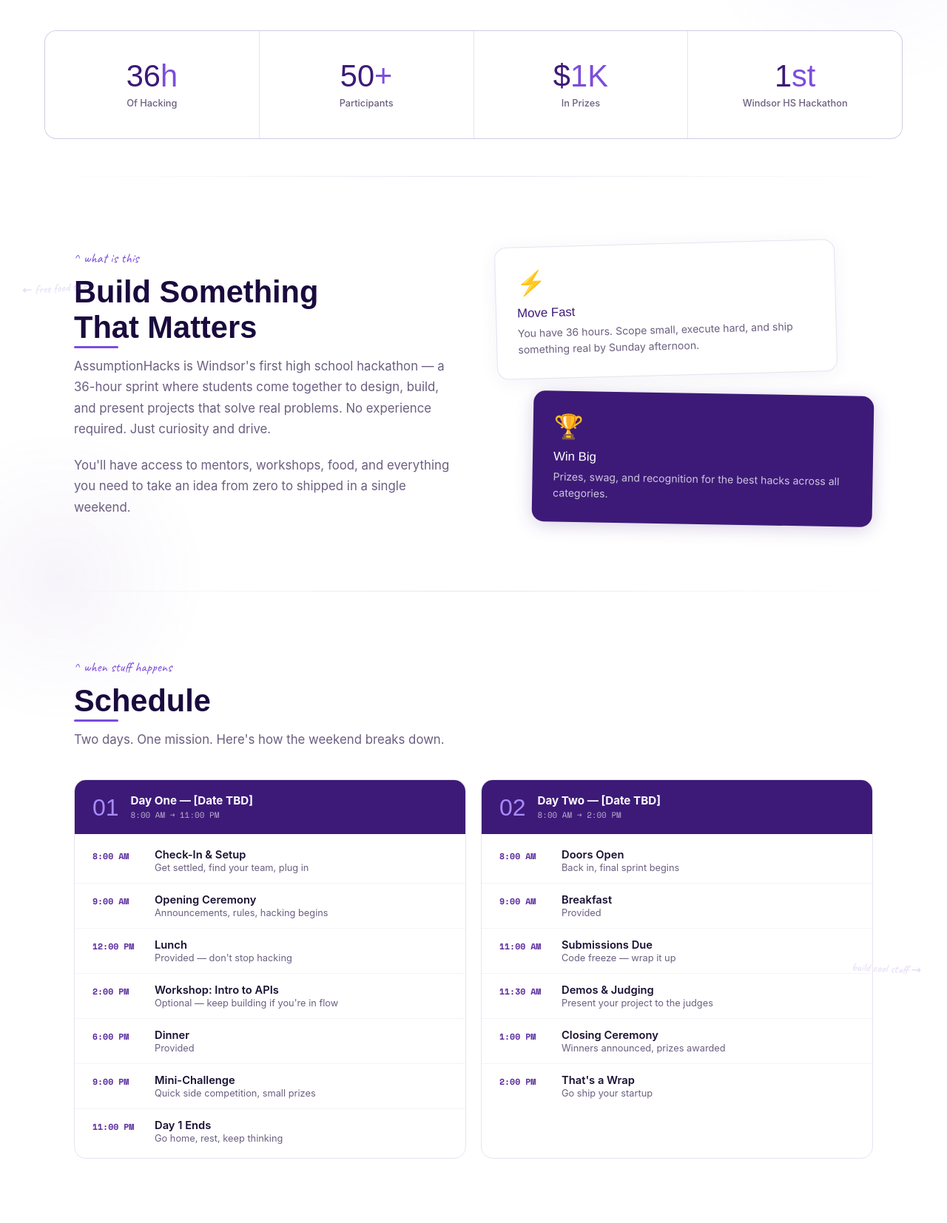
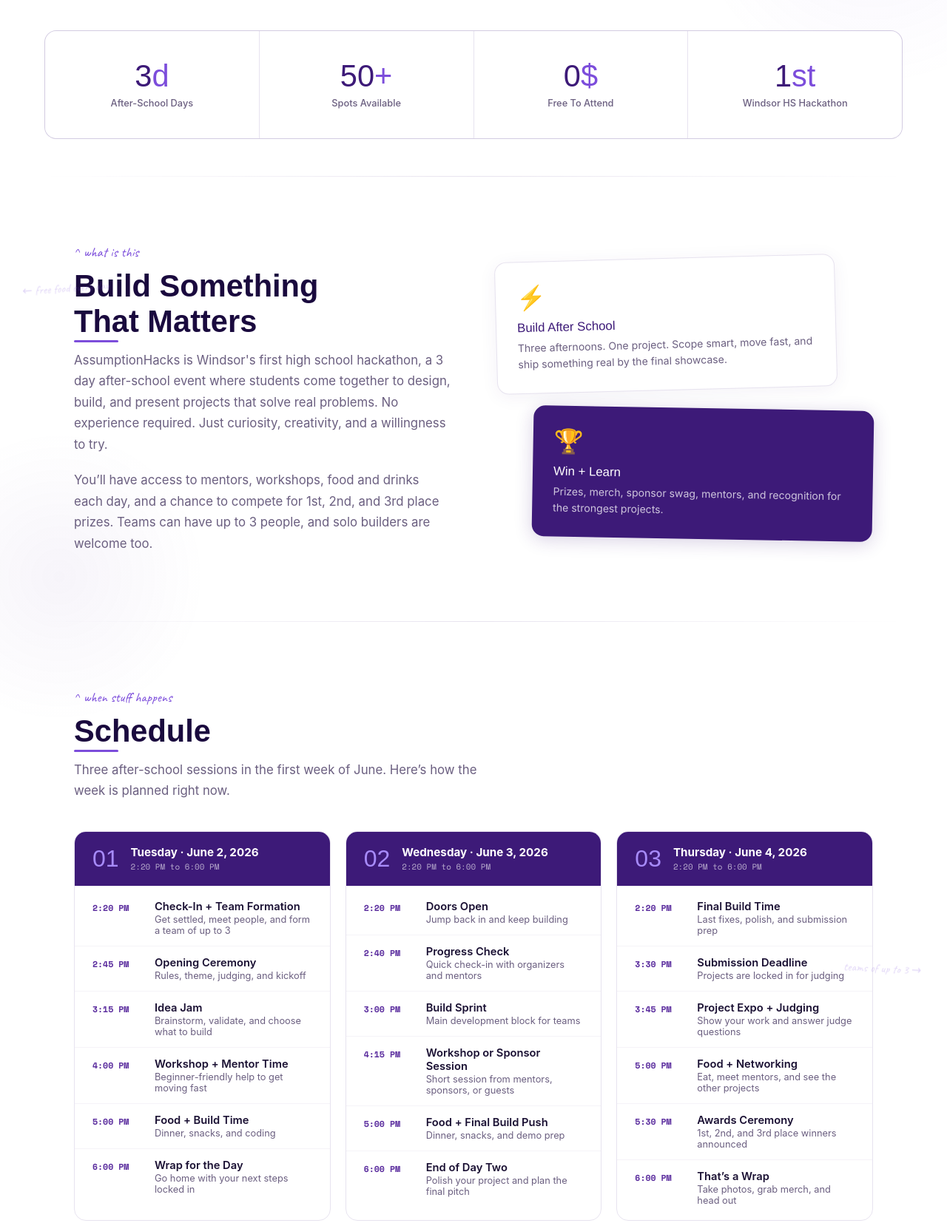
Before and after one commit to DanCreates1/ACS-Hacks, a plain HTML site: page index.html in a window 1280 px wide. Shown: the part 860-2514 px from the top of the page at 74% size. Drawn offline with nearby package versions, Linux system fonts and the light colour scheme; a web font is replaced by a local one.

Commit message:
Update index.html

```diff
--- a/index.html
+++ b/index.html
@@ -362,7 +362,7 @@
 
 /* ═══ SCHEDULE ═══ */
 .schedule-days {
-  display: grid; grid-template-columns: 1fr 1fr; gap: 20px; margin-top: 40px;
+  display: grid; grid-template-columns: repeat(auto-fit, minmax(280px, 1fr)); gap: 20px; margin-top: 40px;
 }
 
 .day-block {
@@ -673,9 +673,9 @@
 <div class="blob blob-2"></div>
 <div class="blob blob-3"></div>
 
-<div class="scribble" style="top:65vh;right:40px;transform:rotate(5deg)">this is gonna be crazy →</div>
-<div class="scribble" style="top:155vh;left:30px;transform:rotate(-4deg)">← free food tho</div>
-<div class="scribble" style="top:270vh;right:35px;transform:rotate(3deg)">build cool stuff →</div>
+<div class="scribble" style="top:65vh;right:40px;transform:rotate(5deg)">3 days after school →</div>
+<div class="scribble" style="top:155vh;left:30px;transform:rotate(-4deg)">← free food every day</div>
+<div class="scribble" style="top:270vh;right:35px;transform:rotate(3deg)">teams of up to 3 →</div>
 
 <nav>
   <a class="nav-logo" href="#hero">
@@ -693,8 +693,8 @@
 </nav>
 
 <div id="hero">
-  <div class="hero-annotation left">← windsor's first ever!!</div>
-  <div class="hero-annotation right">no experience needed →</div>
+  <div class="hero-annotation left">← first high school hackathon in Windsor</div>
+  <div class="hero-annotation right">free to join + beginner friendly →</div>
 
   <img class="hero-crest" src="464824055_8649547465100455_6076438373288545593_n.jpg" alt="Assumption College Crest" onerror="this.style.display='none'">
   <p class="hero-eyebrow">Assumption College Catholic High School &nbsp;·&nbsp; Windsor, Ontario</p>
@@ -702,8 +702,8 @@
     <span class="line1">Assumption</span>
     <span class="line2">Hacks</span>
   </h1>
-  <p class="hero-sub">36 hours. 50 builders. One weekend to ship something real.<br>Windsor's first high school hackathon.</p>
-  <div class="hero-date">June 2026 — Date TBD</div>
+  <p class="hero-sub">3 after-school sessions. 40 to 50 students. One week to build something real.<br>Windsor's first high school hackathon.</p>
+  <div class="hero-date">June 2 to 4, 2026 · 2:20 PM to 6:00 PM daily</div>
 
   <div class="countdown">
     <div class="cd-block"><span class="cd-num" id="cd-days">00</span><span class="cd-label">Days</span></div>
@@ -727,9 +727,9 @@
 
 <div id="stats">
   <div class="stats-grid reveal">
-    <div class="stat-item"><div class="stat-num">36<span>h</span></div><div class="stat-label">Of Hacking</div></div>
-    <div class="stat-item"><div class="stat-num">50<span>+</span></div><div class="stat-label">Participants</div></div>
-    <div class="stat-item"><div class="stat-num">$<span>1K</span></div><div class="stat-label">In Prizes</div></div>
+    <div class="stat-item"><div class="stat-num">3<span>d</span></div><div class="stat-label">After-School Days</div></div>
+    <div class="stat-item"><div class="stat-num">50<span>+</span></div><div class="stat-label">Spots Available</div></div>
+    <div class="stat-item"><div class="stat-num">0<span>$</span></div><div class="stat-label">Free To Attend</div></div>
     <div class="stat-item"><div class="stat-num">1<span>st</span></div><div class="stat-label">Windsor HS Hackathon</div></div>
   </div>
 </div>
@@ -740,20 +740,20 @@
   <div class="about-text reveal">
     <p class="section-label">^ what is this</p>
     <h2 class="section-title">Build Something<br>That Matters</h2>
-    <p class="section-desc">AssumptionHacks is Windsor's first high school hackathon — a 36-hour sprint where students come together to design, build, and present projects that solve real problems. No experience required. Just curiosity and drive.</p>
+    <p class="section-desc">AssumptionHacks is Windsor's first high school hackathon, a 3 day after-school event where students come together to design, build, and present projects that solve real problems. No experience required. Just curiosity, creativity, and a willingness to try.</p>
     <br>
-    <p class="section-desc">You'll have access to mentors, workshops, food, and everything you need to take an idea from zero to shipped in a single weekend.</p>
+    <p class="section-desc">You’ll have access to mentors, workshops, food and drinks each day, and a chance to compete for 1st, 2nd, and 3rd place prizes. Teams can have up to 3 people, and solo builders are welcome too.</p>
   </div>
   <div class="about-visual reveal">
     <div class="about-card c1">
       <div class="card-icon">⚡</div>
-      <div class="card-title">Move Fast</div>
-      <div class="card-desc">You have 36 hours. Scope small, execute hard, and ship something real by Sunday afternoon.</div>
+      <div class="card-title">Build After School</div>
+      <div class="card-desc">Three afternoons. One project. Scope smart, move fast, and ship something real by the final showcase.</div>
     </div>
     <div class="about-card c2">
       <div class="card-icon">🏆</div>
-      <div class="card-title">Win Big</div>
-      <div class="card-desc">Prizes, swag, and recognition for the best hacks across all categories.</div>
+      <div class="card-title">Win + Learn</div>
+      <div class="card-desc">Prizes, merch, sponsor swag, mentors, and recognition for the strongest projects.</div>
     </div>
   </div>
 </section>
@@ -764,36 +764,49 @@
   <div class="reveal">
     <p class="section-label">^ when stuff happens</p>
     <h2 class="section-title">Schedule</h2>
-    <p class="section-desc">Two days. One mission. Here's how the weekend breaks down.</p>
+    <p class="section-desc">Three after-school sessions in the first week of June. Here’s how the week is planned right now.</p>
   </div>
   <div class="schedule-days reveal" style="transition-delay:0.15s">
     <div class="day-block">
       <div class="day-header">
         <div class="day-num">01</div>
-        <div><div class="day-name">Day One — [Date TBD]</div><div class="day-hours">8:00 AM → 11:00 PM</div></div>
+        <div><div class="day-name">Tuesday · June 2, 2026</div><div class="day-hours">2:20 PM to 6:00 PM</div></div>
       </div>
       <div class="day-events">
-        <div class="event-row"><span class="event-time">8:00 AM</span><div><div class="event-name">Check-In & Setup</div><div class="event-note">Get settled, find your team, plug in</div></div></div>
-        <div class="event-row"><span class="event-time">9:00 AM</span><div><div class="event-name">Opening Ceremony</div><div class="event-note">Announcements, rules, hacking begins</div></div></div>
-        <div class="event-row"><span class="event-time">12:00 PM</span><div><div class="event-name">Lunch</div><div class="event-note">Provided — don't stop hacking</div></div></div>
-        <div class="event-row"><span class="event-time">2:00 PM</span><div><div class="event-name">Workshop: Intro to APIs</div><div class="event-note">Optional — keep building if you're in flow</div></div></div>
-        <div class="event-row"><span class="event-time">6:00 PM</span><div><div class="event-name">Dinner</div><div class="event-note">Provided</div></div></div>
-        <div class="event-row"><span class="event-time">9:00 PM</span><div><div class="event-name">Mini-Challenge</div><div class="event-note">Quick side competition, small prizes</div></div></div>
-        <div class="event-row"><span class="event-time">11:00 PM</span><div><div class="event-name">Day 1 Ends</div><div class="event-note">Go home, rest, keep thinking</div></div></div>
+        <div class="event-row"><span class="event-time">2:20 PM</span><div><div class="event-name">Check-In + Team Formation</div><div class="event-note">Get settled, meet people, and form a team of up to 3</div></div></div>
+        <div class="event-row"><span class="event-time">2:45 PM</span><div><div class="event-name">Opening Ceremony</div><div class="event-note">Rules, theme, judging, and kickoff</div></div></div>
+        <div class="event-row"><span class="event-time">3:15 PM</span><div><div class="event-name">Idea Jam</div><div class="event-note">Brainstorm, validate, and choose what to build</div></div></div>
+        <div class="event-row"><span class="event-time">4:00 PM</span><div><div class="event-name">Workshop + Mentor Time</div><div class="event-note">Beginner-friendly help to get moving fast</div></div></div>
+        <div class="event-row"><span class="event-time">5:00 PM</span><div><div class="event-name">Food + Build Time</div><div class="event-note">Dinner, snacks, and coding</div></div></div>
+        <div class="event-row"><span class="event-time">6:00 PM</span><div><div class="event-name">Wrap for the Day</div><div class="event-note">Go home with your next steps locked in</div></div></div>
       </div>
     </div>
     <div class="day-block">
       <div class="day-header">
         <div class="day-num">02</div>
-        <div><div class="day-name">Day Two — [Date TBD]</div><div class="day-hours">8:00 AM → 2:00 PM</div></div>
+        <div><div class="day-name">Wednesday · June 3, 2026</div><div class="day-hours">2:20 PM to 6:00 PM</div></div>
       </div>
       <div class="day-events">
-        <div class="event-row"><span class="event-time">8:00 AM</span><div><div class="event-name">Doors Open</div><div class="event-note">Back in, final sprint begins</div></div></div>
-        <div class="event-row"><span class="event-time">9:00 AM</span><div><div class="event-name">Breakfast</div><div class="event-note">Provided</div></div></div>
-        <div class="event-row"><span class="event-time">11:00 AM</span><div><div class="event-name">Submissions Due</div><div class="event-note">Code freeze — wrap it up</div></div></div>
-        <div class="event-row"><span class="event-time">11:30 AM</span><div><div class="event-name">Demos & Judging</div><div class="event-note">Present your project to the judges</div></div></div>
-        <div class="event-row"><span class="event-time">1:00 PM</span><div><div class="event-name">Closing Ceremony</div><div class="event-note">Winners announced, prizes awarded</div></div></div>
-        <div class="event-row"><span class="event-time">2:00 PM</span><div><div class="event-name">That's a Wrap</div><div class="event-note">Go ship your startup</div></div></div>
+        <div class="event-row"><span class="event-time">2:20 PM</span><div><div class="event-name">Doors Open</div><div class="event-note">Jump back in and keep building</div></div></div>
+        <div class="event-row"><span class="event-time">2:40 PM</span><div><div class="event-name">Progress Check</div><div class="event-note">Quick check-in with organizers and mentors</div></div></div>
+        <div class="event-row"><span class="event-time">3:00 PM</span><div><div class="event-name">Build Sprint</div><div class="event-note">Main development block for teams</div></div></div>
+        <div class="event-row"><span class="event-time">4:15 PM</span><div><div class="event-name">Workshop or Sponsor Session</div><div class="event-note">Short session from mentors, sponsors, or guests</div></div></div>
+        <div class="event-row"><span class="event-time">5:00 PM</span><div><div class="event-name">Food + Final Build Push</div><div class="event-note">Dinner, snacks, and demo prep</div></div></div>
+        <div class="event-row"><span class="event-time">6:00 PM</span><div><div class="event-name">End of Day Two</div><div class="event-note">Polish your project and plan the final pitch</div></div></div>
+      </div>
+    </div>
+    <div class="day-block">
+      <div class="day-header">
+        <div class="day-num">03</div>
+        <div><div class="day-name">Thursday · June 4, 2026</div><div class="day-hours">2:20 PM to 6:00 PM</div></div>
+      </div>
+      <div class="day-events">
+        <div class="event-row"><span class="event-time">2:20 PM</span><div><div class="event-name">Final Build Time</div><div class="event-note">Last fixes, polish, and submission prep</div></div></div>
+        <div class="event-row"><span class="event-time">3:30 PM</span><div><div class="event-name">Submission Deadline</div><div class="event-note">Projects are locked in for judging</div></div></div>
+        <div class="event-row"><span class="event-time">3:45 PM</span><div><div class="event-name">Project Expo + Judging</div><div class="event-note">Show your work and answer judge questions</div></div></div>
+        <div class="event-row"><span class="event-time">5:00 PM</span><div><div class="event-name">Food + Networking</div><div class="event-note">Eat, meet mentors, and see the other projects</div></div></div>
+        <div class="event-row"><span class="event-time">5:30 PM</span><div><div class="event-name">Awards Ceremony</div><div class="event-note">1st, 2nd, and 3rd place winners announced</div></div></div>
+        <div class="event-row"><span class="event-time">6:00 PM</span><div><div class="event-name">That’s a Wrap</div><div class="event-note">Take photos, grab merch, and head out</div></div></div>
       </div>
     </div>
   </div>
@@ -805,29 +818,29 @@
   <div class="reveal">
     <p class="section-label">^ what you're competing for</p>
     <h2 class="section-title">Prizes</h2>
-    <p class="section-desc">The best projects walk away with cash, tech, and bragging rights for the rest of the year.</p>
+    <p class="section-desc">The top projects take home prizes, sponsor swag, and serious bragging rights. Final prize details may grow as more sponsors come on board.</p>
   </div>
   <div class="prizes-grid reveal" style="transition-delay:0.15s">
     <div class="prize-card first">
       <div class="prize-place">1st Place</div>
       <div class="prize-medal">🥇</div>
       <div class="prize-title">Grand Prize</div>
-      <div class="prize-amount">$500</div>
-      <ul class="prize-perks"><li>Cash prize split between team</li><li>Trophy + certificates</li><li>Sponsor swag bag</li><li>LinkedIn feature</li></ul>
+      <div class="prize-amount">TBA</div>
+      <ul class="prize-perks"><li>Top prize package for the winning team</li><li>Certificates + merch</li><li>Sponsor swag and recognition</li><li>Featured on our socials</li></ul>
     </div>
     <div class="prize-card">
       <div class="prize-place">2nd Place</div>
       <div class="prize-medal">🥈</div>
       <div class="prize-title">Runner-Up</div>
-      <div class="prize-amount">$250</div>
-      <ul class="prize-perks"><li>Cash prize split between team</li><li>Certificates</li><li>Sponsor swag bag</li></ul>
+      <div class="prize-amount">TBA</div>
+      <ul class="prize-perks"><li>Prize package for the team</li><li>Certificates</li><li>Sponsor swag</li></ul>
     </div>
     <div class="prize-card">
       <div class="prize-place">3rd Place</div>
       <div class="prize-medal">🥉</div>
-      <div class="prize-title">Honourable Mention</div>
-      <div class="prize-amount">$100</div>
-      <ul class="prize-perks"><li>Cash prize split between team</li><li>Certificates</li><li>Sponsor swag bag</li></ul>
+      <div class="prize-title">Third Place</div>
+      <div class="prize-amount">TBA</div>
+      <ul class="prize-perks"><li>Prize package for the team</li><li>Certificates</li><li>Sponsor swag</li></ul>
     </div>
   </div>
 </section>
@@ -838,15 +851,15 @@
   <div class="reveal">
     <p class="section-label">^ who's making this possible</p>
     <h2 class="section-title">Sponsors</h2>
-    <p class="section-desc">AssumptionHacks is powered by companies who believe in the next generation of builders. Interested?
+    <p class="section-desc">AssumptionHacks is powered by companies and organizations who believe in the next generation of builders. We’re currently looking for cash and in-kind sponsors for food, prizes, merch, mentors, and workshops, and sponsors will be recognized on event materials, merch, and online.
       <a href="mailto:assumptionhacks@gmail.com" style="color:var(--purple-bright);text-decoration:underline;text-decoration-style:wavy"> Reach out →</a>
     </p>
   </div>
   <div class="sponsor-tiers reveal" style="transition-delay:0.15s">
-    <div><div class="tier-label gold-tier">Title Sponsor</div><div class="sponsor-slots"><a href="mailto:assumptionhacks@gmail.com" class="sponsor-slot title">Your Logo Here</a></div></div>
-    <div><div class="tier-label">Gold</div><div class="sponsor-slots"><a href="mailto:assumptionhacks@gmail.com" class="sponsor-slot gold">Your Logo</a><a href="mailto:assumptionhacks@gmail.com" class="sponsor-slot gold">Your Logo</a><a href="mailto:assumptionhacks@gmail.com" class="sponsor-slot gold">Your Logo</a></div></div>
-    <div><div class="tier-label">Silver</div><div class="sponsor-slots"><a href="mailto:assumptionhacks@gmail.com" class="sponsor-slot silver">Your Logo</a><a href="mailto:assumptionhacks@gmail.com" class="sponsor-slot silver">Your Logo</a><a href="mailto:assumptionhacks@gmail.com" class="sponsor-slot silver">Your Logo</a><a href="mailto:assumptionhacks@gmail.com" class="sponsor-slot silver">Your Logo</a></div></div>
-    <div><div class="tier-label">Bronze</div><div class="sponsor-slots"><a href="mailto:assumptionhacks@gmail.com" class="sponsor-slot bronze">Your Logo</a><a href="mailto:assumptionhacks@gmail.com" class="sponsor-slot bronze">Your Logo</a><a href="mailto:assumptionhacks@gmail.com" class="sponsor-slot bronze">Your Logo</a><a href="mailto:assumptionhacks@gmail.com" class="sponsor-slot bronze">Your Logo</a><a href="mailto:assumptionhacks@gmail.com" class="sponsor-slot bronze">Your Logo</a></div></div>
+    <div><div class="tier-label gold-tier">Platinum · $1000+</div><div class="sponsor-slots"><a href="mailto:assumptionhacks@gmail.com" class="sponsor-slot title">Platinum Sponsor</a></div></div>
+    <div><div class="tier-label">Gold · $500+</div><div class="sponsor-slots"><a href="mailto:assumptionhacks@gmail.com" class="sponsor-slot gold">Gold Sponsor</a><a href="mailto:assumptionhacks@gmail.com" class="sponsor-slot gold">Gold Sponsor</a><a href="mailto:assumptionhacks@gmail.com" class="sponsor-slot gold">Gold Sponsor</a></div></div>
+    <div><div class="tier-label">Silver · $250+</div><div class="sponsor-slots"><a href="mailto:assumptionhacks@gmail.com" class="sponsor-slot silver">Silver Sponsor</a><a href="mailto:assumptionhacks@gmail.com" class="sponsor-slot silver">Silver Sponsor</a><a href="mailto:assumptionhacks@gmail.com" class="sponsor-slot silver">Silver Sponsor</a><a href="mailto:assumptionhacks@gmail.com" class="sponsor-slot silver">Silver Sponsor</a></div></div>
+    <div><div class="tier-label">Bronze · $100+</div><div class="sponsor-slots"><a href="mailto:assumptionhacks@gmail.com" class="sponsor-slot bronze">Bronze Sponsor</a><a href="mailto:assumptionhacks@gmail.com" class="sponsor-slot bronze">Bronze Sponsor</a><a href="mailto:assumptionhacks@gmail.com" class="sponsor-slot bronze">Bronze Sponsor</a><a href="mailto:assumptionhacks@gmail.com" class="sponsor-slot bronze">Bronze Sponsor</a><a href="mailto:assumptionhacks@gmail.com" class="sponsor-slot bronze">Bronze Sponsor</a></div></div>
   </div>
 </section>
 
@@ -858,20 +871,19 @@
     <h2 class="section-title">FAQ</h2>
   </div>
   <div class="faq-list reveal" style="transition-delay:0.1s">
-    <div class="faq-item"><div class="faq-q">Who can participate? <div class="faq-arrow"></div></div><div class="faq-a">Any high school student can apply. You don't need to be from Assumption — all Windsor-area students are welcome.</div></div>
-    <div class="faq-item"><div class="faq-q">Do I need to know how to code? <div class="faq-arrow"></div></div><div class="faq-a">No prior experience required. Beginners are welcome. We'll have workshops and mentors on-site to help you get started.</div></div>
-    <div class="faq-item"><div class="faq-q">What should I bring? <div class="faq-arrow"></div></div><div class="faq-a">Laptop, charger, and your ideas. Food is provided. Bring any hardware or equipment you want to use for your project.</div></div>
-    <div class="faq-item"><div class="faq-q">Can I work alone? <div class="faq-arrow"></div></div><div class="faq-a">Yes. Teams can be 1–4 people. Solo projects are accepted and judged on the same criteria.</div></div>
-    <div class="faq-item"><div class="faq-q">Is this an overnight event? <div class="faq-arrow"></div></div><div class="faq-a">No — the event runs 8 AM to 11 PM on Day 1, and 8 AM to 2 PM on Day 2. You go home overnight and come back in the morning.</div></div>
-    <div class="faq-item"><div class="faq-q">Is it free to attend? <div class="faq-arrow"></div></div><div class="faq-a">Completely free. Food, workshops, and swag are all included at no cost to participants.</div></div>
-  </div>
-</section>
+    <div class="faq-item"><div class="faq-q">Who can participate? <div class="faq-arrow"></div></div><div class="faq-a">Any high school student can apply. You do not need to be from Assumption, but spots are limited and preference may go to students who complete the form early.</div></div>
+    <div class="faq-item"><div class="faq-q">Do I need to know how to code? <div class="faq-arrow"></div></div><div class="faq-a">No. Beginners are welcome. We’re planning beginner-friendly workshops, mentor support, and time to learn as you build.</div></div>
+    <div class="faq-item"><div class="faq-q">How do teams work? <div class="faq-arrow"></div></div><div class="faq-a">You can work solo or in a team of up to 3 people. If you do not have a team yet, there will be time to meet people and form one at the start.</div></div>
+    <div class="faq-item"><div class="faq-q">What should I bring? <div class="faq-arrow"></div></div><div class="faq-a">Bring your laptop, charger, and anything specific you want for your project. Food and drinks will be provided each day.</div></div>
+    <div class="faq-item"><div class="faq-q">When does the event run? <div class="faq-arrow"></div></div><div class="faq-a">The current plan is Tuesday to Thursday, June 2 to 4, 2026, from 2:20 PM to 6:00 PM each day. It is an after-school event, not an overnight event.</div></div>
+    <div class="faq-item"><div class="faq-q">Is it free to attend? <div class="faq-arrow"></div></div><div class="faq-a">Yes. The event is completely free for students thanks to sponsors and community support.</div></div>
+  </div></section>
 
 <section id="register" style="text-align:center;padding:80px 40px">
   <div class="reveal">
     <p class="section-label" style="text-align:center">^ don't miss it</p>
     <h2 class="section-title" style="font-size:clamp(2rem,5vw,3.5rem)">Ready to Build?</h2>
-    <p class="section-desc" style="margin:20px auto 36px;max-width:500px;text-align:center">Applications are open. Spots are limited to 50. Show up, build something, and leave with more than you came with.</p>
+    <p class="section-desc" style="margin:20px auto 36px;max-width:500px;text-align:center">Applications are open. Spots are limited, the event is free, and every participant gets food, support, and a real chance to build something meaningful.</p>
     <a href="https://docs.google.com/forms/d/e/1FAIpQLSdiEbuxNZLIUGe97dxSYB-hoBIzOsbJnW8b63zd5G31P9DNzA/viewform" class="btn-primary" style="font-size:1.05rem;padding:17px 48px" target="_blank">Apply for Free →</a>
   </div>
 </section>
@@ -894,7 +906,7 @@
 </footer>
 
 <script>
-const EVENT_DATE = new Date('2026-06-01T08:00:00');
+const EVENT_DATE = new Date('2026-06-02T14:20:00');
 function updateCountdown() {
   const diff = EVENT_DATE - new Date();
   if (diff <= 0) { document.querySelector('.countdown').innerHTML = '<p style="font-family:Dela Gothic One,sans-serif;color:var(--purple);font-size:1.1rem;letter-spacing:0.1em">HACKING IN PROGRESS</p>'; return; }
```
